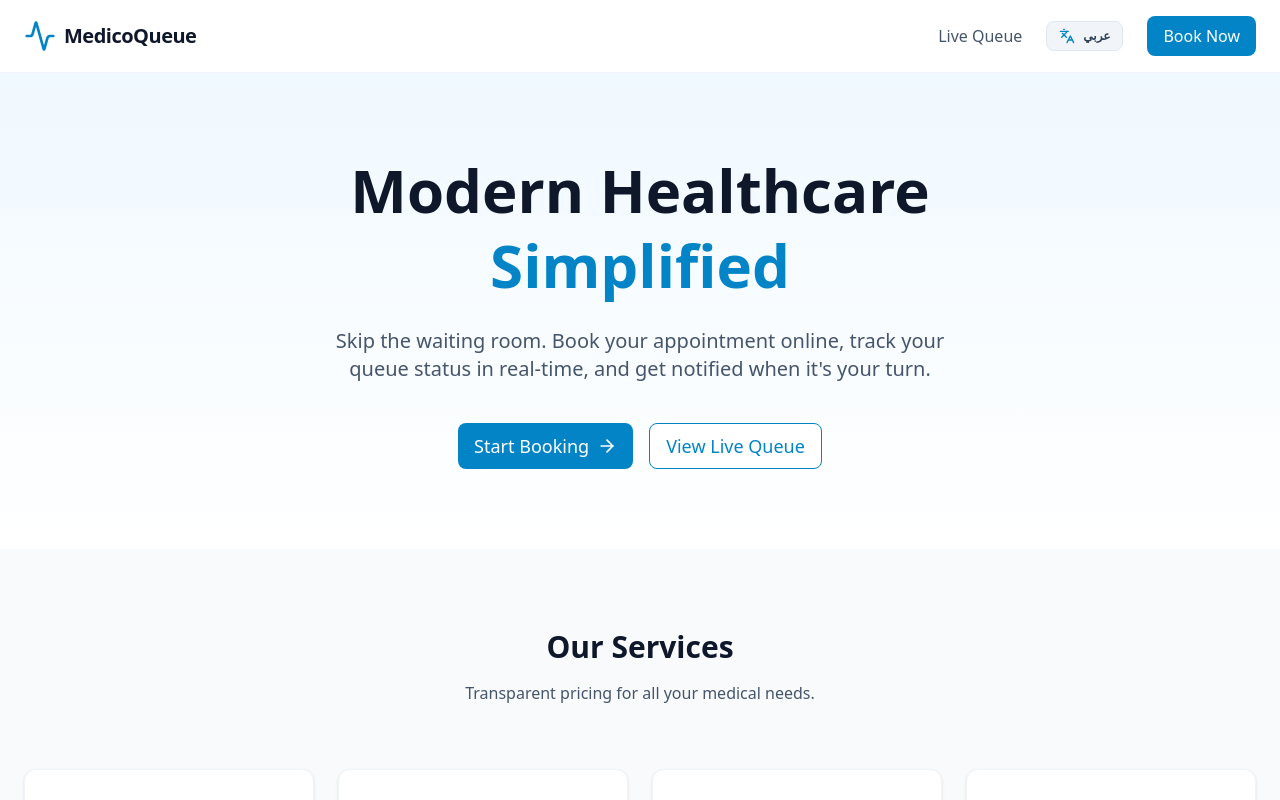
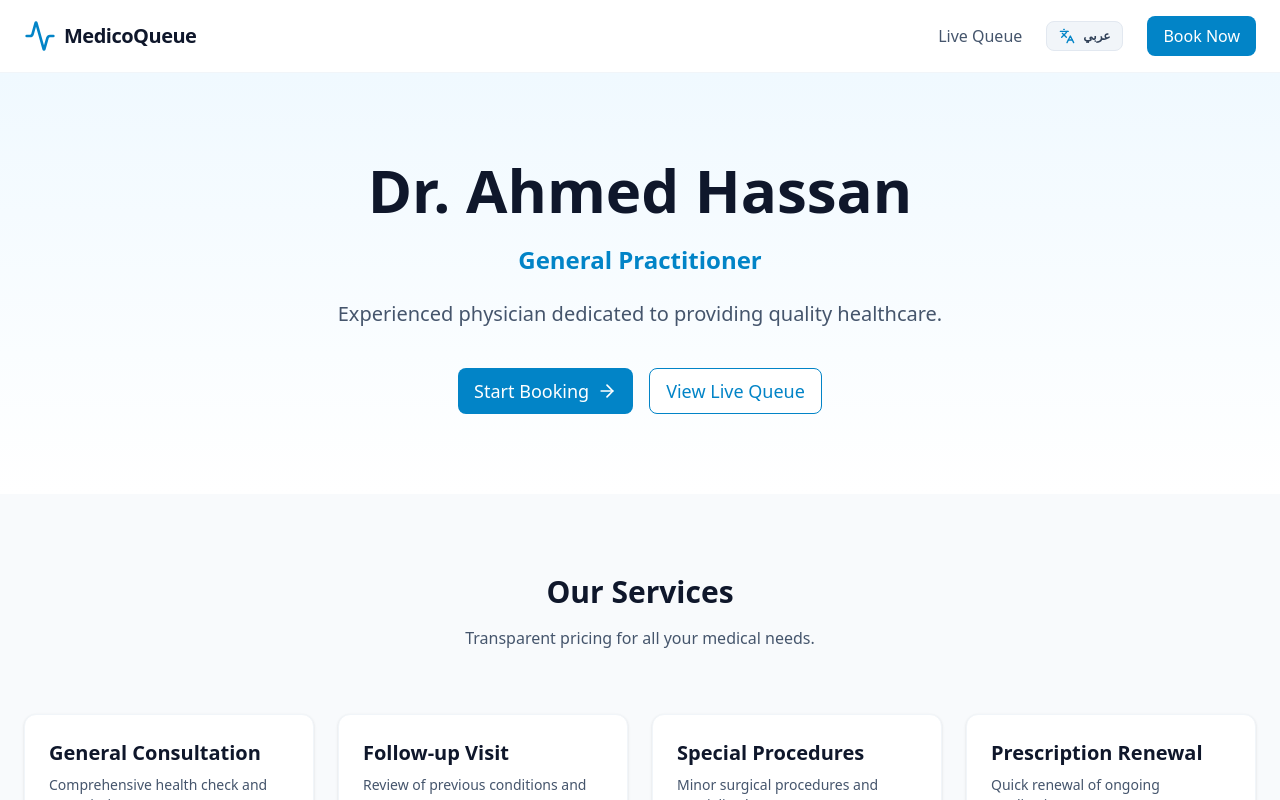
Before and after one commit to CoreVanta/Doctors, a React (Vite) app: page /Doctors/booking in a window 1280 px wide. Shown: the top 800 px of the page. Built offline with nearby package versions, Linux system fonts and the light colour scheme; no server answers; the database is empty.

Commit message:
Add files via upload

```diff
--- a/src/pages/Dashboard.jsx
+++ b/src/pages/Dashboard.jsx
@@ -67,7 +67,19 @@ const Dashboard = () => {
         },
         clinicAddress: 'Clinic Address Here',
         clinicPhone: '+20 123 456 789',
-        mapIframeUrl: ''
+        mapIframeUrl: '',
+        doctorProfile: {
+            name: 'Dr. Ahmed Hassan',
+            specialty: 'General Practitioner',
+            bio: 'Experienced physician dedicated to providing quality healthcare.',
+            photoUrl: ''
+        },
+        services: [
+            { id: '1', nameEn: 'General Consultation', nameAr: 'استشارة عامة', price: '$50', descEn: 'Comprehensive health check and prescription.', descAr: 'فحص صحي شامل ووصفة طبية.' },
+            { id: '2', nameEn: 'Follow-up Visit', nameAr: 'زيارة متابعة', price: '$30', descEn: 'Review of previous conditions and treatment progress.', descAr: 'مراجعة الحالات السابقة والتقدم في العلاج.' },
+            { id: '3', nameEn: 'Special Procedures', nameAr: 'إجراءات خاصة', price: 'From $100', descEn: 'Minor surgical procedures and specialized tests.', descAr: 'عمليات جراحية صغرى واختبارات متخصصة.' },
+            { id: '4', nameEn: 'Prescription Renewal', nameAr: 'تجديد الوصفة', price: '$20', descEn: 'Quick renewal of ongoing medications.', descAr: 'تجديد سريع للأدوية المستمرة.' }
+        ]
     });
 
     const todaysDate = format(new Date(), 'yyyy-MM-dd');
--- a/src/pages/Home.jsx
+++ b/src/pages/Home.jsx
@@ -1,18 +1,41 @@
-import React from 'react';
+import React, { useState, useEffect } from 'react';
 import { Link } from 'react-router-dom';
 import { Activity, Calendar, Clock, ArrowRight, ShieldCheck } from 'lucide-react';
 import { motion } from 'framer-motion';
 import { useTranslation } from 'react-i18next';
 import LanguageSwitcher from '../components/LanguageSwitcher';
+import { db } from '../firebase';
+import { doc, onSnapshot } from 'firebase/firestore';
 
 const Home = () => {
-    const { t } = useTranslation();
-    const services = [
-        { name: t('home.services.gen_con'), price: '$50', description: t('home.services.gen_con_desc') },
-        { name: t('home.services.follow_up'), price: '$30', description: t('home.services.follow_up_desc') },
-        { name: t('home.services.special'), price: t('home.from') + ' $100', description: t('home.services.special_desc') },
-        { name: t('home.services.renewal'), price: '$20', description: t('home.services.renewal_desc') },
-    ];
+    const { t, i18n } = useTranslation();
+    const [doctorProfile, setDoctorProfile] = useState({
+        name: 'Dr. Ahmed Hassan',
+        specialty: 'General Practitioner',
+        bio: 'Experienced physician dedicated to providing quality healthcare.',
+        photoUrl: ''
+    });
+    const [services, setServices] = useState([
+        { id: '1', nameEn: 'General Consultation', nameAr: 'استشارة عامة', price: '$50', descEn: 'Comprehensive health check and prescription.', descAr: 'فحص صحي شامل ووصفة طبية.' },
+        { id: '2', nameEn: 'Follow-up Visit', nameAr: 'زيارة متابعة', price: '$30', descEn: 'Review of previous conditions and treatment progress.', descAr: 'مراجعة الحالات السابقة والتقدم في العلاج.' },
+        { id: '3', nameEn: 'Special Procedures', nameAr: 'إجراءات خاصة', price: 'From $100', descEn: 'Minor surgical procedures and specialized tests.', descAr: 'عمليات جراحية صغرى واختبارات متخصصة.' },
+        { id: '4', nameEn: 'Prescription Renewal', nameAr: 'تجديد الوصفة', price: '$20', descEn: 'Quick renewal of ongoing medications.', descAr: 'تجديد سريع للأدوية المستمرة.' }
+    ]);
+
+    useEffect(() => {
+        const unsubscribe = onSnapshot(doc(db, 'settings', 'clinic_settings'), (snapshot) => {
+            if (snapshot.exists()) {
+                const data = snapshot.data();
+                if (data.doctorProfile) {
+                    setDoctorProfile(data.doctorProfile);
+                }
+                if (data.services && data.services.length > 0) {
+                    setServices(data.services);
+                }
+            }
+        });
+        return () => unsubscribe();
+    }, []);
 
     return (
         <div className="flex flex-col min-h-screen">
@@ -38,12 +61,14 @@ const Home = () => {
                         transition={{ duration: 0.5 }}
                         className="max-w-4xl mx-auto"
                     >
-                        <h1 className="text-5xl md:text-6xl font-extrabold text-slate-900 mb-6 leading-tight">
-                            {t('home.hero_title')} <br />
-                            <span className="text-medical-600">{t('home.hero_subtitle')}</span>
+                        <h1 className="text-5xl md:text-6xl font-extrabold text-slate-900 mb-4 leading-tight">
+                            {doctorProfile.name}
                         </h1>
+                        <p className="text-2xl text-medical-600 font-semibold mb-6">
+                            {doctorProfile.specialty}
+                        </p>
                         <p className="text-xl text-slate-600 mb-10 max-w-2xl mx-auto">
-                            {t('home.hero_desc')}
+                            {doctorProfile.bio}
                         </p>
                         <div className="flex justify-center gap-4">
                             <Link to="/booking" className="btn-primary text-lg px-8 py-3 flex items-center gap-2">
@@ -62,16 +87,20 @@ const Home = () => {
                         <h2 className="text-3xl font-bold text-slate-900 mb-4">{t('home.our_services')}</h2>
                         <p className="text-slate-600">{t('home.pricing_desc')}</p>
                     </div>
-                    <div className="grid grid-cols-1 md:grid-cols-2 lg:grid-cols-4 gap-6">
-                        {services.map((service, index) => (
+                    <div className={`grid grid-cols-1 md:grid-cols-2 gap-6 ${services.length > 2 ? 'lg:grid-cols-4' : services.length === 2 ? 'lg:grid-cols-2' : 'lg:grid-cols-1'}`}>
+                        {services.map((service) => (
                             <motion.div
-                                key={index}
+                                key={service.id}
                                 whileHover={{ y: -5 }}
                                 className="medical-card flex flex-col justify-between"
                             >
                                 <div>
-                                    <h3 className="text-xl font-bold text-slate-900 mb-2">{service.name}</h3>
-                                    <p className="text-slate-600 text-sm mb-4">{service.description}</p>
+                                    <h3 className="text-xl font-bold text-slate-900 mb-2">
+                                        {i18n.language === 'ar' ? service.nameAr : service.nameEn}
+                                    </h3>
+                                    <p className="text-slate-600 text-sm mb-4">
+                                        {i18n.language === 'ar' ? service.descAr : service.descEn}
+                                    </p>
                                 </div>
                                 <div className="mt-4">
                                     <span className="text-2xl font-bold text-medical-600">{service.price}</span>
```
